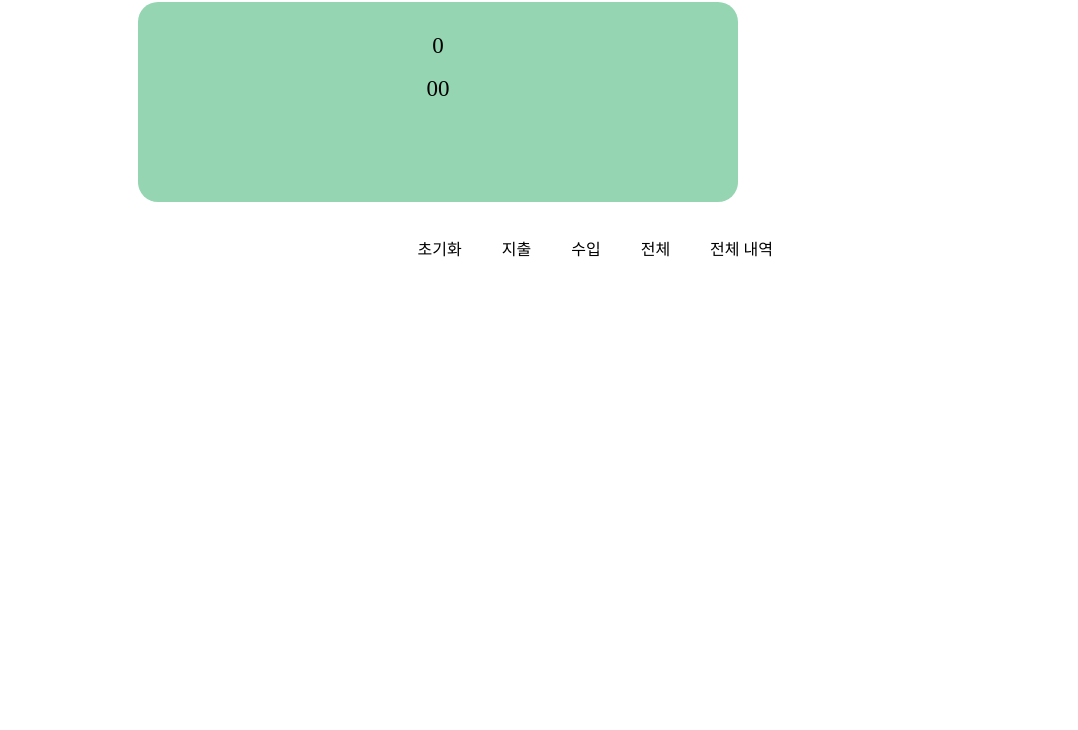
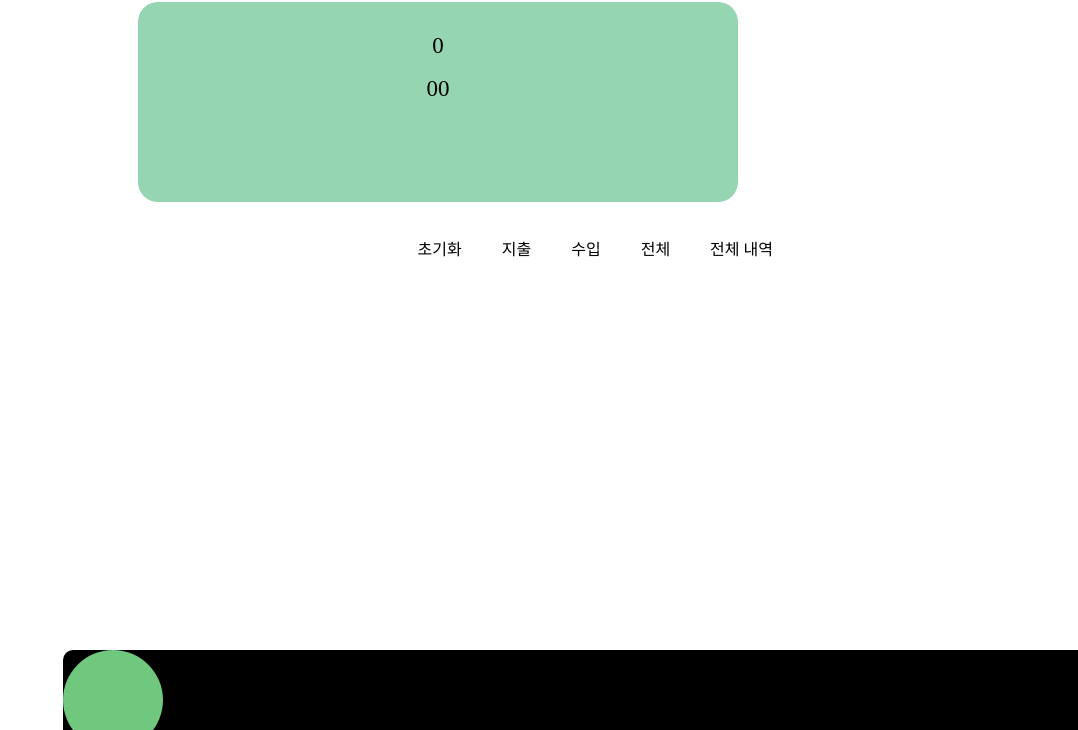
Before and after one commit to seoyein0322/accountBook, a plain HTML site: page index.html in a window 1280 px wide. Shown: the part 70-800 px from the top of the page, without its empty margins (202-1280 px from the left). Drawn offline with Linux system fonts and the light colour scheme.

Commit message:
account css 버튼 수정

```diff
--- a/css/style.css
+++ b/css/style.css
@@ -93,11 +93,25 @@ h2 {
 
 .history-list > li {
     border-radius: 10px;
+    background: rgb(185, 221, 191);
+}
+
+.add-btn {
+    display: fixed;
+    justify-content: center;
+    align-items: center;
+    width: 100px;
+    height: 100px;
+    border-radius: 50%;
     background: rgb(112, 199, 126);
 }
 
-.add-btn {
-    width: 100px;
-    height: 100px;
-    border-radius: 50%;
+.add-list {
+    position: fixed;
+    bottom: 0px;
+    height: 80px;
+    width: 100%;
+    border-top-left-radius: 10px;
+    border-top-right-radius: 10px;
+    background: #000;
 }
--- a/js/account.js
+++ b/js/account.js
@@ -7,6 +7,8 @@ const totalExpend = document.querySelector(".total-expend");
 const typeSelect = document.querySelector("#type-select");
 const typeIncome = document.querySelector("#type-income");
 const typeExpand = document.querySelector("#type-expand");
+const addList = document.querySelector(".add-list");
+const addBtn = document.querySelector(".add-btn");
 const incomeOption = ["월급", "용돈", "지원금", "저축", "기타"];
 const expendOption = ["쇼핑", "여가생활", "교통/차량", "식비", "기타"];
 let amountVal = amount.value;
@@ -18,6 +20,8 @@ let total = icome + expend;
 window.addEventListener("DOMContentLoaded", function () {
     createTotalContents();
 });
+
+addBtn.addEventListener("click", function () {});
 
 function createTotalContents() {
     totalAmount.insertAdjacentHTML("beforeend", total);
```
